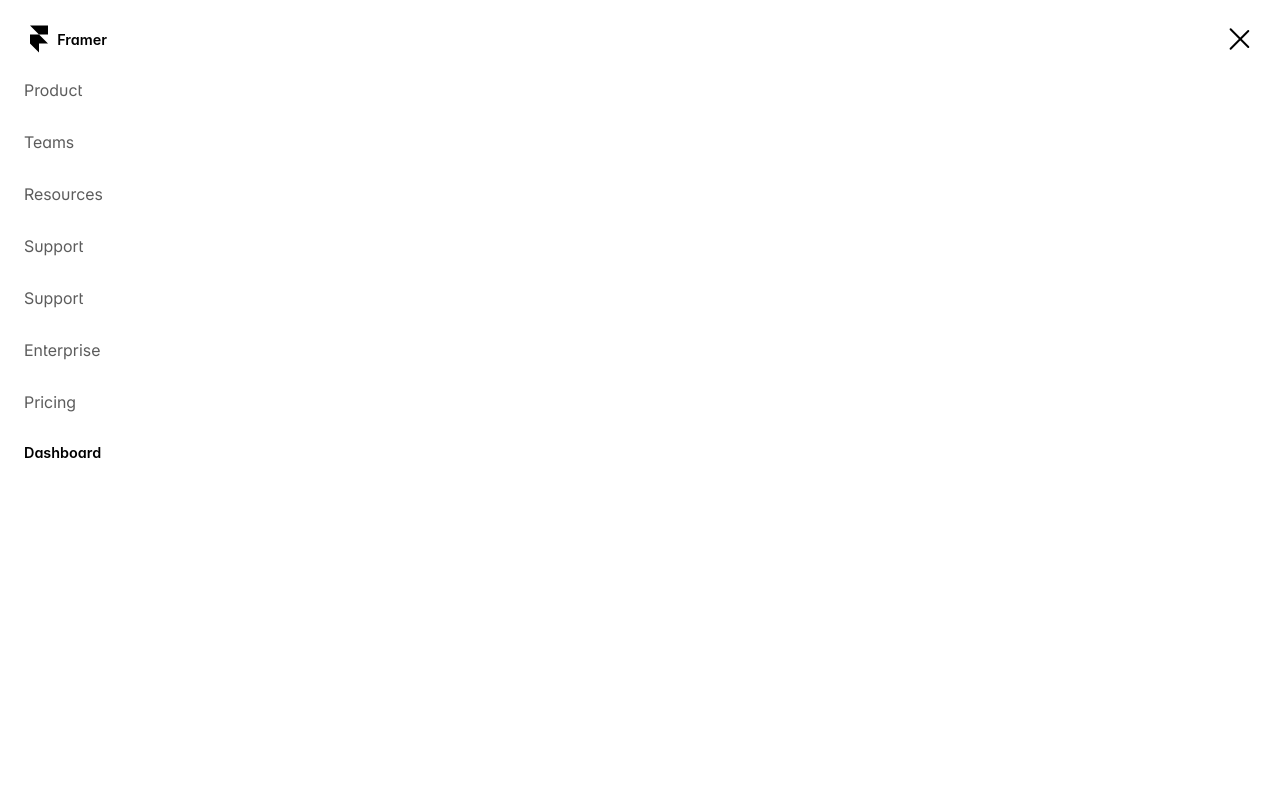
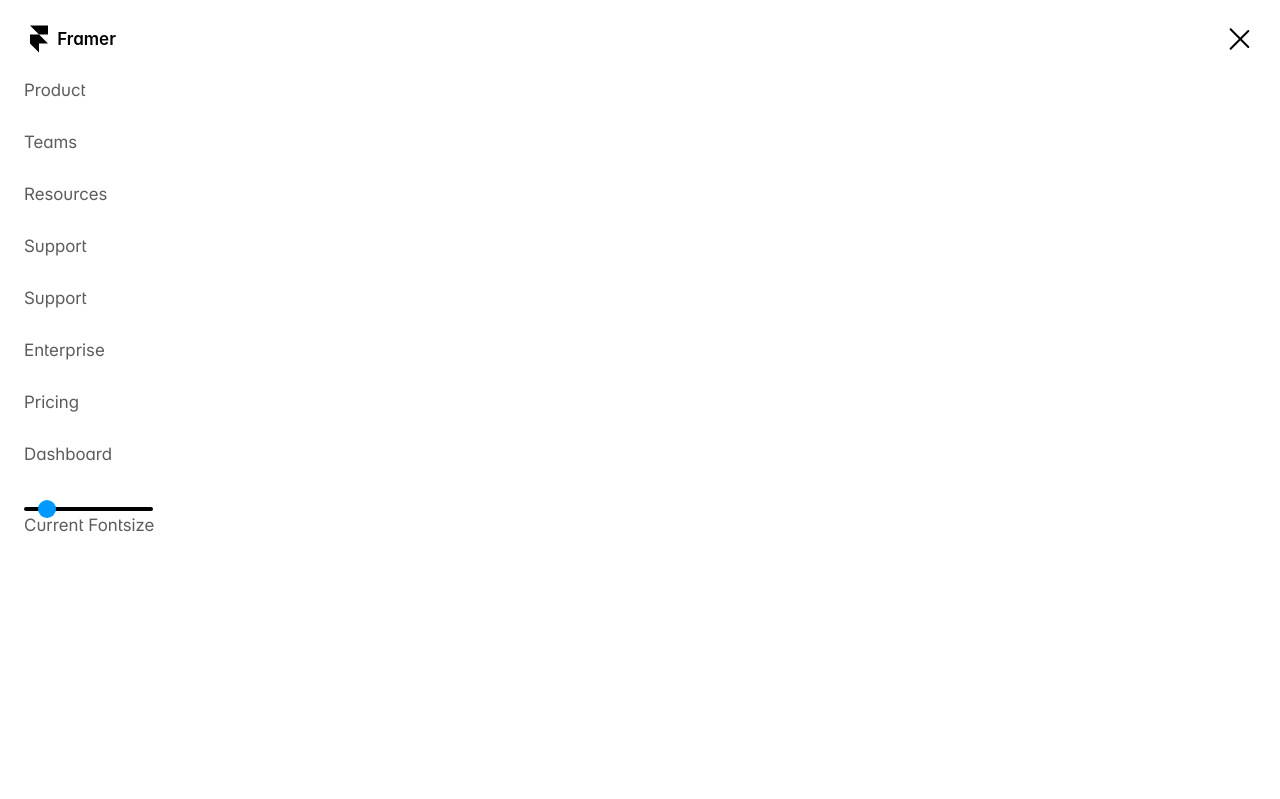
Before and after one commit to lisamandemakers/FED-LisaMandemakers, a plain HTML site: page index.html in a window 1280 px wide. Both pictures are taken after a click on the button 1239 px from the left and 39 px from the top of the page. Shown: the top 799 px of the page. Drawn offline with Linux system fonts and the light colour scheme.

Commit message:
added lettergroottes

```diff
--- a/index.html
+++ b/index.html
@@ -37,6 +37,9 @@
 				<li><a href="enterprise.html">Enterprise</a></li>
 				<li><a href="#">Pricing</a></li>
 				<li><a href="#">Dashboard</a></li>
+				<li>  <input type="range" min="12" max="52" value="15" step="5">
+				<p>Current Fontsize</p></li>
+
 			</ul>
 		</nav>
 	</header>
--- a/scripts/script.js
+++ b/scripts/script.js
@@ -96,3 +96,30 @@ setInterval(() => {
   }
 
 }, 2500); // elke 2.5 sec
+
+
+// slider: eerste range
+const slider = document.querySelector('input[type="range"]');
+
+// pak alle p's
+const ps = document.querySelectorAll('p');
+
+// pak alle links
+const links = document.querySelectorAll('a');
+
+// pak alle li items
+const lis = document.querySelectorAll('li');
+
+// functie om font_size toe te passen
+function apply(){
+  const size = slider.value + 'px';
+  ps.forEach(el => el.style.fontSize = size);
+  links.forEach(el => el.style.fontSize = size);
+  lis.forEach(el => el.style.fontSize = size);
+}
+
+// startwaarde
+apply();
+
+// live
+slider.addEventListener('input', apply);
--- a/styles/enterprise-page.css
+++ b/styles/enterprise-page.css
@@ -30,11 +30,16 @@ main>section:first-of-type h1 {
     grid-row-end: 2;
     grid-column-start: 1;
     grid-column-end: 3;
+    opacity: 0;
+    animation: fadeUp .8s ease-out forwards;
 }
 
 main>section:first-of-type p {
     grid-row: 2 / 3;
     grid-column: 1/3;
+    opacity: 0;
+    animation: fadeUp .8s ease-out forwards;
+    animation-delay: 0.15s;
 }
 
 main>section:first-of-type a {
@@ -49,6 +54,9 @@ main>section:first-of-type a {
     font-weight: 900;
     height: fit-content;
     width: fit-content;
+    opacity: 0;
+    animation: fadeUp .8s ease-out forwards;
+    animation-delay: 0.3s;
 }
 
 main>section:first-of-type a:first-of-type {
@@ -82,6 +90,9 @@ main>section:is(:nth-of-type(2), :nth-of-type(8)) {
         padding: 1.5em 1em;
         border: 0.15em solid var(--border-color);
         border-radius: 0.6em;
+        opacity: 0;
+        animation: fadeUp .8s ease-out forwards;
+        animation-delay: 0.45s;
 
         & p {
             margin-bottom: 2.4em;
@@ -425,6 +436,27 @@ li:has(input:checked) article:nth-of-type(1) svg path {
 
 
 @layer basis {
+
+    main>section:nth-of-type(6) {
+        padding-bottom: 3em;
+        display: flex;
+        flex-direction: column;
+
+        & h4 {
+            align-self: center;
+            text-align: center;
+            font-weight: 100;
+        }
+
+        & p {
+            align-self: center;
+            text-align: center;
+            width: 90%;
+            padding-bottom: 2em;
+        }
+    }
+
+
     main>section:nth-of-type(6) ul {
         margin: 0;
         padding: 0;
@@ -459,10 +491,30 @@ li:has(input:checked) article:nth-of-type(1) svg path {
         align-items: center;
         justify-content: center;
         padding: 0.6em;
-        background-color: violet;
+        background-color: var(--blue-color);
 
         &:nth-of-type(2) {
-            background-color: var(-);
+            background-color: var(--bright-orange-color);
+        }
+
+        &:nth-of-type(3) {
+            background-color: var(--taupe-color);
+        }
+
+        &:nth-of-type(4) {
+            background-color: var(--framer-text-color);
+        }
+
+        &:nth-of-type(5) {
+            background-color: var(--green-color);
+        }
+
+        &:nth-of-type(6) {
+            background-color: var(--orange-light-color);
+        }
+
+        &:nth-of-type(7) {
+            background-color: var(--yellow-color);
         }
     }
 }
@@ -682,7 +734,7 @@ main>article {
     padding: 0em;
     gap: 2em;
     position: relative;
-    margin: 2em 0 15em 0;
+    margin: 10em 0 15em 0;
 
     &::before {
 
--- a/styles/general-style.css
+++ b/styles/general-style.css
@@ -79,17 +79,19 @@
   --white: #000;
   --black: #fff;
   --nav-color: #ffffffe1;
-  --trans-btn-color: rgba(0, 0, 0, 0.5);
+  --trans-btn-color: #00000080;
+  --always-white-color: #fff;
 
 
-  --framer-text-color: rgb(92, 92, 92);
+  --framer-text-color: #5c5c5c;
   --framer-link-text-color: #09f;
-  --border-color: rgba(105, 105, 105, 0.12);
-  --input-color: rgba(255, 255, 255, 0.044);
+  --border-color: #6969691f;
+  --input-color: #ffffff0b;
 
 
   --pink-color: #f28fff;
   --red-color: #ff0000;
+  --bright-orange-color: #fb3f00;
   --aqua-color: #30aadf;
   --turqoise-color: #47c5d1;
   --lime-green-color: #a3e515;
@@ -99,6 +101,9 @@
   --orange-light-color: #ffa321;
   --yellow-green-color: #c2d103;
   --red-orange-color: #fc552c;
+  --taupe-color: #877350;
+  --green-color: #057c4a;
+  --yellow-color: #ffca1c;
 
 }
 
@@ -198,6 +203,27 @@ textarea::placeholder {
 }
 
 
+/* styling van de slider zelf */
+input[type="range"] {
+  -webkit-appearance: none;
+
+  height: 4px;
+  background: var(--white);
+  border-radius: 2px;
+  outline: none;
+}
+
+/* chrome / safari */
+input[type="range"]::-webkit-slider-thumb {
+  -webkit-appearance: none;
+  width: 18px;
+  height: 18px;
+  border-radius: 50%;
+  background: var(--framer-link-text-color);
+  cursor: pointer;
+}
+
+
 
 
 a {
@@ -208,6 +234,17 @@ a {
 
 .hidden {
   display: none;
+}
+
+@keyframes fadeUp {
+  from {
+    opacity: 0;
+    transform: translateY(25px);
+  }
+  to {
+    opacity: 1;
+    transform: translateY(0);
+  }
 }
 
 
--- a/styles/homepage.css
+++ b/styles/homepage.css
@@ -20,6 +20,9 @@ main>section:first-of-type div {
   display: flex;
   gap: 0.5em;
   margin-top: 0.5em;
+  animation: fadeUp .8s ease-out forwards;
+    animation-delay: .3s;
+      opacity: 0;
 }
 
 
@@ -48,6 +51,9 @@ main>section:first-of-type a:nth-of-type(2) {
 main>section:first-of-type img {
   margin-top: 2em;
   width: 100vw;
+    animation: fadeUp .8s ease-out forwards;
+    animation-delay: .45s;
+      opacity: 0;
 }
 
 main>section:first-of-type p {
@@ -56,7 +62,16 @@ main>section:first-of-type p {
   text-align: center;
   line-height: 1.5em;
   font-size: 18px;
+    animation: fadeUp .8s ease-out forwards;
+    animation-delay: .15s;
+      opacity: 0;
 }
+
+h1 {
+  opacity: 0;
+  animation: fadeUp .8s ease-out forwards;
+}
+
 
 /* media query voor desktop */
 @media (min-width: 1200px) {
@@ -209,7 +224,7 @@ main>section:nth-of-type(2) ul {
     order: 2;
     font-size: 1.2em;
     max-width: 13em;
-    color: var(--black);
+    color: var(--always-white-color);
   }
 
   main>section:nth-of-type(3) li p {
@@ -413,7 +428,7 @@ main>section:nth-of-type(4) h3 {
   max-width: 8em;
   text-align: center;
   font-size: 1.5em;
-  color: var(--black);
+  color: var(--always-white-color);
 
 }
 
@@ -468,7 +483,7 @@ main>section:nth-of-type(4) a:nth-of-type(2) {
   justify-self: start;
 
   background-color: var(--trans-btn-color);
-  color: var(--black);
+  color: var(--always-white-color);
   margin-left: 0.3em;
 }
 
@@ -635,6 +650,10 @@ main>section:nth-of-type(6) ul:first-of-type>li {
   height: auto;
   position: relative;
   overflow: hidden;
+}
+
+main>section:nth-of-type(6) ul:first-of-type>li p {
+  color: var(--always-white-color);
 }
 
 main>section:nth-of-type(6) ul:first-of-type>li:nth-of-type(1) {
```
Also changed, not shown: enterprise.html (+18 -14 lines).
